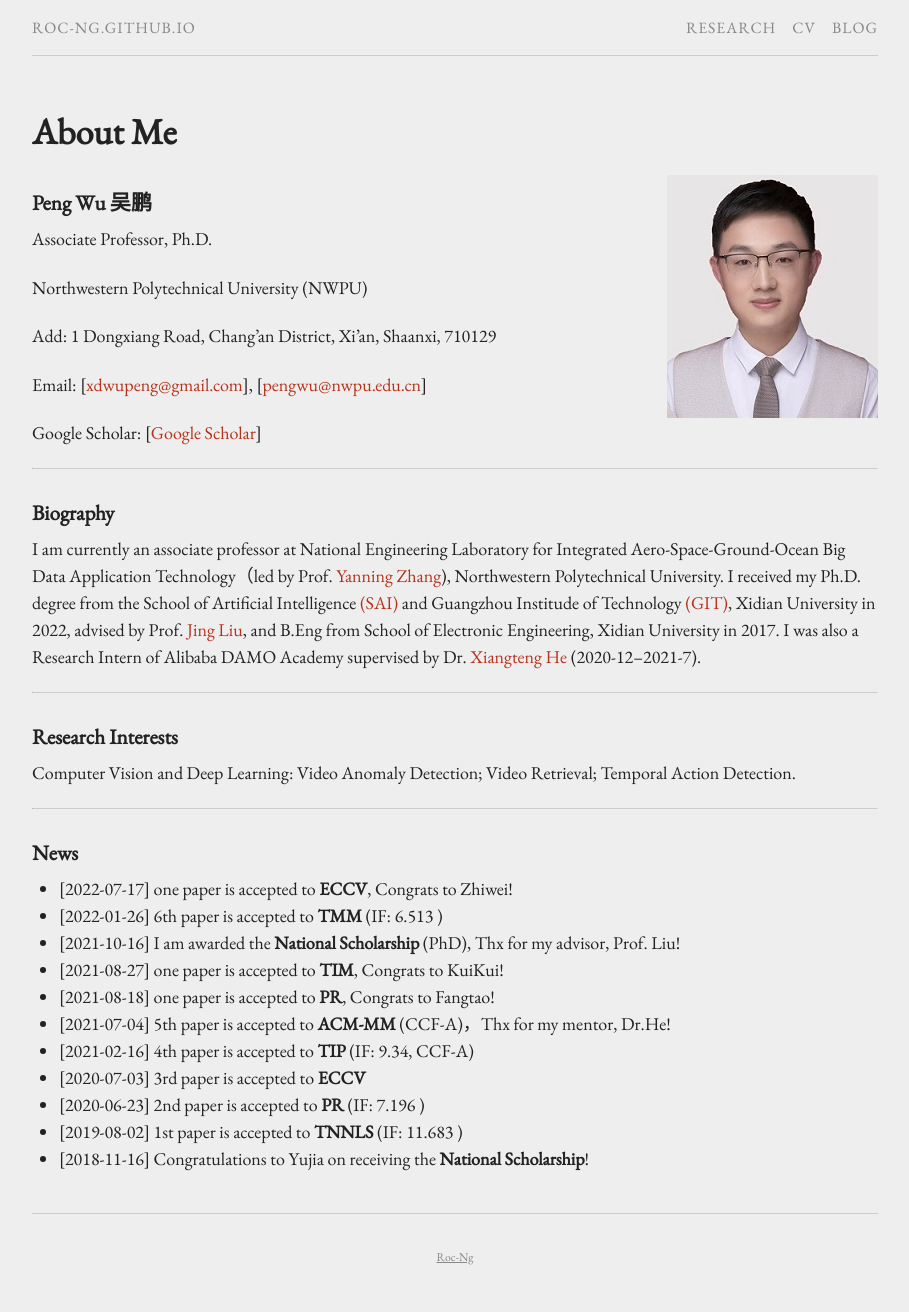
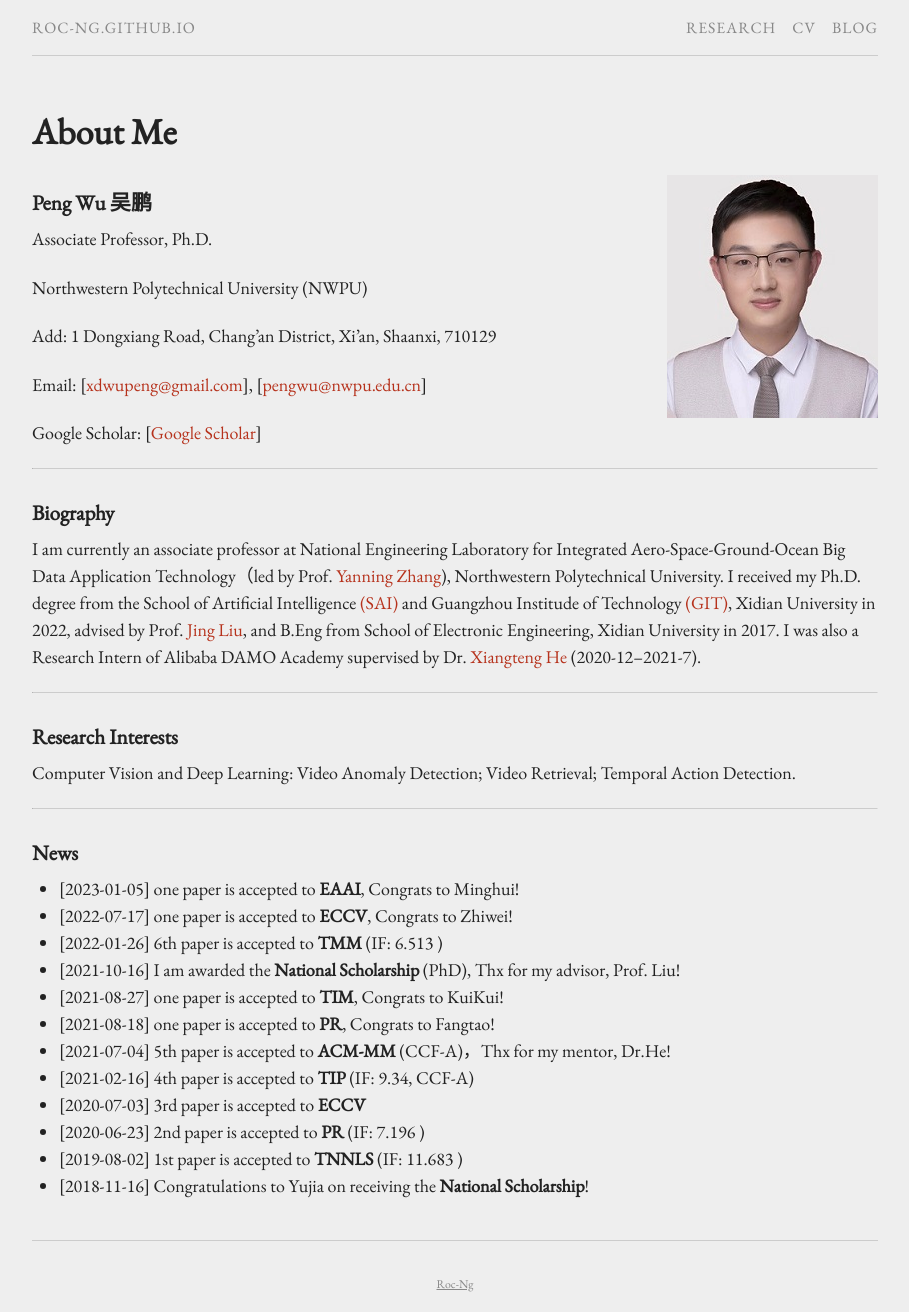
Before and after one commit to Roc-Ng/Roc-Ng.github.io, a Jekyll site: the page built from index.md, in a window 1280 px wide. Shown: the whole page, without its empty margins (185-1094 px from the left). Built offline with Jekyll 4.4.1, drawn with Linux system fonts in a browser that asks for light colours; before the commit the page ends 1285 px from its top, so only the background shows below that.

Commit message:
Update index.md

```diff
--- a/index.md
+++ b/index.md
@@ -33,6 +33,7 @@ Computer Vision and Deep Learning: Video Anomaly Detection; Video Retrieval; Tem
 ------
 
 ### News
++ [2023-01-05]  one paper is accepted to **EAAI**, Congrats to Minghui!
 + [2022-07-17]  one paper is accepted to **ECCV**, Congrats to Zhiwei!
 + [2022-01-26]  6th paper is accepted to **TMM** (IF: 6.513 )
 + [2021-10-16]  I am awarded the **National Scholarship** (PhD), Thx for my advisor, Prof. Liu!
```
